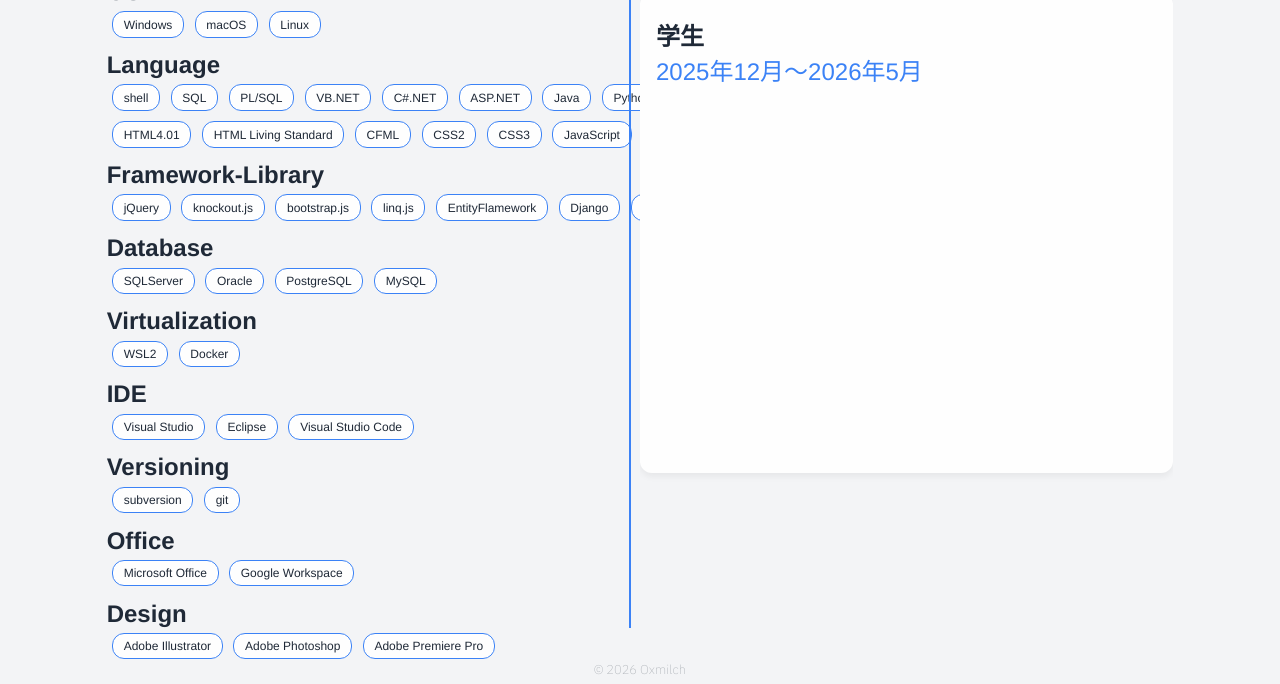
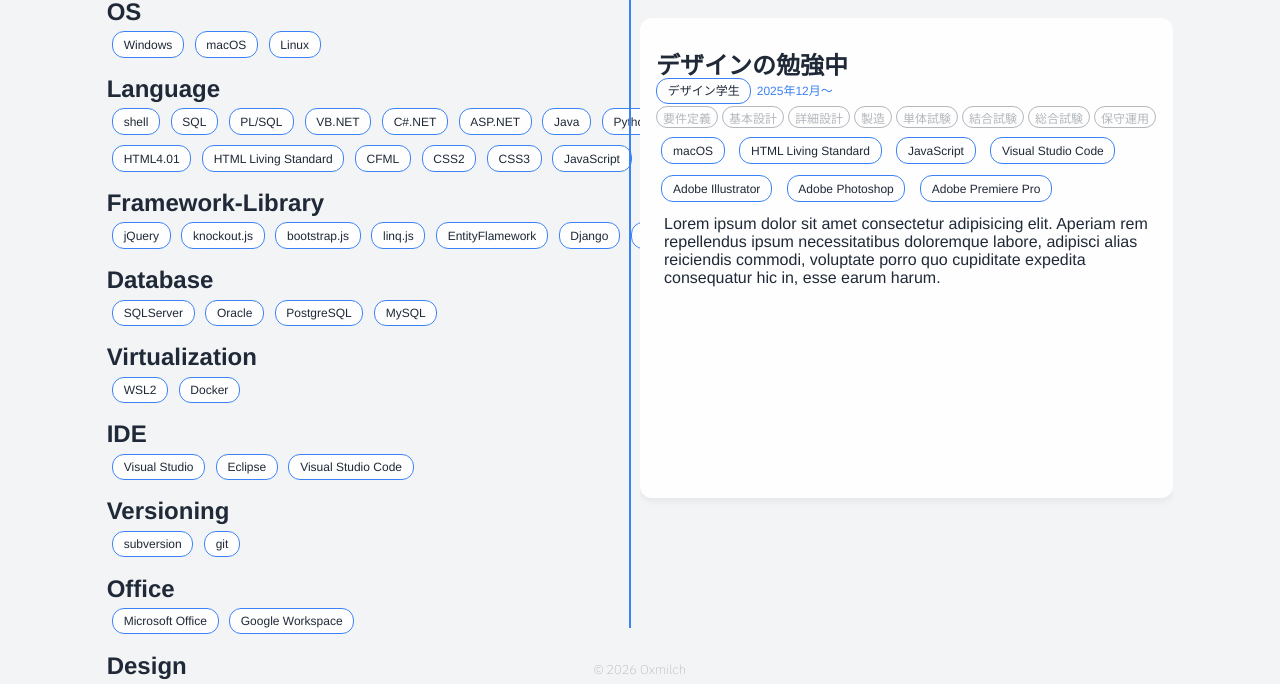
Before and after one commit to Oxmilch/portfolio, a website built with Vite: page engineering.html in a window 1280 px wide. Shown: the part 116-800 px from the top of the page. Built offline with nearby package versions, Linux system fonts and the light colour scheme; a web font is replaced by a local one.

Commit message:
engineeringプロジェクト履歴の内容を表示できるよう対応、json構造の修正

```diff
--- a/css/engineering.css
+++ b/css/engineering.css
@@ -18,7 +18,7 @@
 
 
 /*** Styles ***/
-/** Tag **/
+/** Common **/
 body {
   overflow: hidden;
 }
@@ -32,50 +32,15 @@ main {
 h2 {
   font-size: 2rem;
   color: var(--color-accents);
+  margin-top: 0.5em;
 }
 
 h3 {
   font-size: 1.5rem;
   color: var(--color-main);
-  margin-top: 0.5rem;
+  margin-top: 0.5em;
 }
 
-article {
-  scroll-snap-align: center;
-  background-color: var(--color-background-main);
-  height: 60vh;
-  padding: 1rem;
-  margin-top: 2rem;
-  border-radius: 12px;
-  box-shadow: 0 4px 6px rgba(0,0,0,0.05);
-}
-
-article div{
-  margin-top: 0.5rem;
-}
-
-article span{
-  font-size:  0.9rem;
-  color: var(--color-main);
-  background-color: var(--color-background-main);
-  padding: 0.33rem 0.67rem;
-  margin: 0.5rem 0.33rem 0.5rem 0;
-  border: 1px solid var(--color-accents);
-  border-radius: 0.75rem;
-}
-
-time {
-  font-size: 1.5rem;
-  color: var(--color-accents);
-}
-
-p {
-  font-size: 1rem;
-  color: var(--color-main);
-  margin: 0.5rem 0 0 0.5rem;
-}
-
-/* Class */
 /* レイアウト構成 (Split Screen) */
 .split {
   display: table;
@@ -120,6 +85,7 @@ p {
   scroll-behavior: smooth;
 }
 
+/* Split - Left */
 /* SkillSet - Skilltag - Base */
 .skill-tag {
   display: inline-block;
@@ -152,6 +118,69 @@ p {
   transform: scale(0.8);
 }
 
+
+/* Split - Right */
+article {
+  scroll-snap-align: center;
+  background-color: var(--color-background-main);
+  height: 60vh;
+  padding: 1rem;
+  margin-top: 2rem;
+  border-radius: 12px;
+  box-shadow: 0 4px 6px rgba(0,0,0,0.05);
+}
+
+article div{
+  margin-top: 0.5rem;
+}
+
+article ul,
+.project-skills{
+  display: flex;
+  justify-content: flex-start;
+  align-items: center;
+  flex-wrap: wrap;
+  gap: 1px 4px;
+  margin-top: 0.25rem;
+}
+
+article li{
+  font-size: 0.75rem;
+  color: var(--color-sub);
+  padding: 0.125em 0.5em;
+  border:1px solid var(--color-sub);
+  border-radius: 1em;
+  margin-top: 0.25em;
+}
+
+article .enable{
+  font-size: 0.91rem;
+  color: var(--color-main);
+  border:2px solid var(--color-accents);
+}
+
+
+article span{
+  font-size:  0.75rem;
+  color: var(--color-main);
+  background-color: var(--color-background-main);
+  padding: 0.33rem 0.67rem;
+  margin: 0.5rem 0.33rem 0.5rem 0;
+  border: 1px solid var(--color-accents);
+  border-radius: 0.75rem;
+}
+
+time {
+  font-size: 0.75rem;
+  color: var(--color-accents);
+}
+
+p {
+  font-size: 1rem;
+  color: var(--color-main);
+  margin: 0.5rem 0 0 0.5rem;
+}
+
 /* 上下のダミー余白（スクロールの調整用） */
 .spacer-top,
 .spacer-bottom {
--- a/doc/data/enginnering-history.json
+++ b/doc/data/enginnering-history.json
@@ -1,8 +1,9 @@
 [
     {
         "date": "2025-12-01",
-        "period": 6,
-        "industry": "学生",
+        "period": 0,
+        "industry": "デザイン学生",
+        "title": "デザインの勉強中",
         "skill": {
             "os": ["mac"],
             "other": [],
@@ -14,16 +15,7 @@
             "versioning": [],
             "design": ["ai", "ps", "pr"]
         },
-        "process":{
-            "rd": false,
-            "bd": false,
-            "dd": false,
-            "d": false,
-            "ut": false,
-            "it": false,
-            "rt": false
-        },
-        "title": "デザインの勉強中",
-        "body": ""
+        "process":[],
+        "body": "Lorem ipsum dolor sit amet consectetur adipisicing elit. Aperiam rem repellendus ipsum necessitatibus doloremque labore, adipisci alias reiciendis commodi, voluptate porro quo cupiditate expedita consequatur hic in, esse earum harum."
     }
 ]
--- a/engineering.html
+++ b/engineering.html
@@ -91,12 +91,11 @@
             <div class="split-center-fix"></div>
         </div>
         <section class="split-item split-right">
-            <h2>Project History</h2>
+            <h2>プロジェクト履歴</h2>
             <div id="project-list">
-                <div class="spacer-top"></div>
                 <article data-techs="mac">
-                    <time datetime="2025-01-01">2025年 1月</time>
                     <h3>件名</h3>
+                    <time datetime="2016-05-01">2016年 5月</time>
                     <ul>
                         <li>要件定義</li>
                         <li>基本設計</li>
@@ -107,12 +106,11 @@
                         <li>総合試験</li>
                         <li>保守運用</li>
                     </ul>
-                    <div class="project-skill">
+                    <div class="project-skills">
                         <span>skill</span>
                     </div>
                     <p>詳細</p>
                 </article>
-                <div class="spacer-bottom"></div>
             </div>
         </section>
     </main>
--- a/js/engineering.js
+++ b/js/engineering.js
@@ -29,13 +29,12 @@ class skillTag {
       alert("Webページの読み込みに失敗しました。時間をおいて再度アクセスしてください。");
       return;
     }
+    // JSONデータを(group_order, order)の昇順でソート
+    const groupPow = Math.pow(10, 3);
+    data.sort((a, b) => (a.group_order * groupPow + a.order) - (b.group_order * groupPow + b.order));
 
     // 表示中のローディングを削除と初期化
     this.__targetElement.innerHTML = "";
-
-    // JSONデータを(group_order, order)の昇順でソート
-    const groupPow = Math.pow(10, 3);
-    data.sort((a, b) => (a.group_order * groupPow + a.order) - (b.group_order * groupPow + b.order));
 
     // スキルタグの生成処理
     data.forEach((value, i) => {
@@ -114,18 +113,27 @@ class projectCard {
    */
   async create(){
     let process = [];
+    let skills = [];
     let data = [];
 
     try {
       // 工程のファイル読み込み
-      // const response1 = await fetch("./doc/data/enginnering-process.json");
-      // if (!response1.ok) throw new Error("工程ファイルの読み込みに失敗");
-      // process =  await response1.json();
+      const response1 = await fetch("./doc/data/engineering-process.json");
+      if (!response1.ok) throw new Error("工程ファイルの読み込みに失敗");
+      process =  await response1.json();
+
+      // スキルセットのファイル読み込み
+      const response2 = await fetch("./doc/data/engineering-skill.json");
+      if (!response2.ok) throw new Error("スキルセットのファイル読み込みに失敗");
+      skills =  await response2.json();
+      // JSONデータを(group_order, order)の昇順でソート
+      const groupPow = Math.pow(10, 3);
+      skills.sort((a, b) => (a.group_order * groupPow + a.order) - (b.group_order * groupPow + b.order));
 
       // プロジェクト履歴のファイル読み込み
-      const response2 = await fetch("./doc/data/enginnering-history.json");
-      if (!response2.ok) throw new Error("プロジェクト履歴のファイル読み込みに失敗");
-      data =  await response2.json();
+      const response3 = await fetch("./doc/data/enginnering-history.json");
+      if (!response3.ok) throw new Error("プロジェクト履歴のファイル読み込みに失敗");
+      data =  await response3.json();
     } catch (error) {
       alert("Webページの読み込みに失敗しました。時間をおいて再度アクセスしてください。");
       return;
@@ -141,18 +149,61 @@ class projectCard {
 
       // 見出し作成
       const h3 = document.createElement("h3");
-      h3.textContent = value.industry;
+      h3.textContent = value.title;
       article.appendChild(h3);
+
+      // 業種
+      const span_industry = document.createElement("span");
+      span_industry.textContent = value.industry;
+      article.appendChild(span_industry);
 
       // 時期作成
       const timeTag = document.createElement("time");
       timeTag.dateTime = value.date;
       const startDate = new Date(value.date);
-      const endDateMonth = ((startDate.getMonth() + value.period) % 12) - 1;
-      const endDateYear = startDate.getFullYear() + Math.trunc(((startDate.getMonth() + value.period) / 12));
-      const endDate = new Date(endDateYear, endDateMonth, 1);
-      timeTag.textContent = `${startDate.getFullYear()}年${startDate.getMonth() + 1}月〜${endDate.getFullYear()}年${endDate.getMonth() + 1}月`;
+      if (value.period == null || value.period < 1) {
+        timeTag.textContent = `${startDate.getFullYear()}年${startDate.getMonth() + 1}月〜`;
+      } else if (value.period == 1) {
+        timeTag.textContent = `${startDate.getFullYear()}年${startDate.getMonth() + 1}月`;
+      } else {
+        const endDateMonth = ((startDate.getMonth() + value.period) % 12) - 1;
+        const endDateYear = startDate.getFullYear() + Math.trunc(((startDate.getMonth() + value.period) / 12));
+        const endDate = new Date(endDateYear, endDateMonth, 1);
+        timeTag.textContent = `${startDate.getFullYear()}年${startDate.getMonth() + 1}月〜${endDate.getFullYear()}年${endDate.getMonth() + 1}月`;
+      }
       article.appendChild(timeTag);
+
+      // 作業工程
+      const ul = document.createElement("ul");
+      process.forEach((procValue) => {
+        const li = document.createElement("li");
+        li.textContent = procValue.name;
+        if(value.process.filter((v) => v == procValue.key).length == 1) li.className = "enable";
+        ul.appendChild(li);
+      });
+      article.appendChild(ul);
+
+      // スキルセット
+      const dataTechs = [];
+      const divSkills = document.createElement("div");
+      divSkills.classList = "project-skills";
+      skills.forEach((skill) => {
+        if(Object.values(value.skill).filter(a => a.find(v => v == skill.key)).length == 1) {
+          const span = document.createElement("span");
+          span.className = "skill-tag all";
+          span.textContent = skill.value;
+          divSkills.appendChild(span);
+          dataTechs.push(skill);
+        }
+      });
+      article.dataset.name = "techs";
+      article.dataset.techs = dataTechs.join(",");
+      article.appendChild(divSkills);
+
+      // 本文
+      const p = document.createElement("p");
+      p.textContent = value.body;
+      article.appendChild(p);
 
       // 追加
       this.__targetElement.appendChild(article);
@@ -207,7 +258,7 @@ document.addEventListener('DOMContentLoaded', () => {
   }, observerOptions);
 
   // 監視開始
-  if (introArea) observer.observe(introArea);
-  projects.forEach(project => observer.observe(project));
+  // if (introArea) observer.observe(introArea);
+  // projects.forEach(project => observer.observe(project));
 
 });
```
Lines whose indentation alone changed are shown as unchanged.
